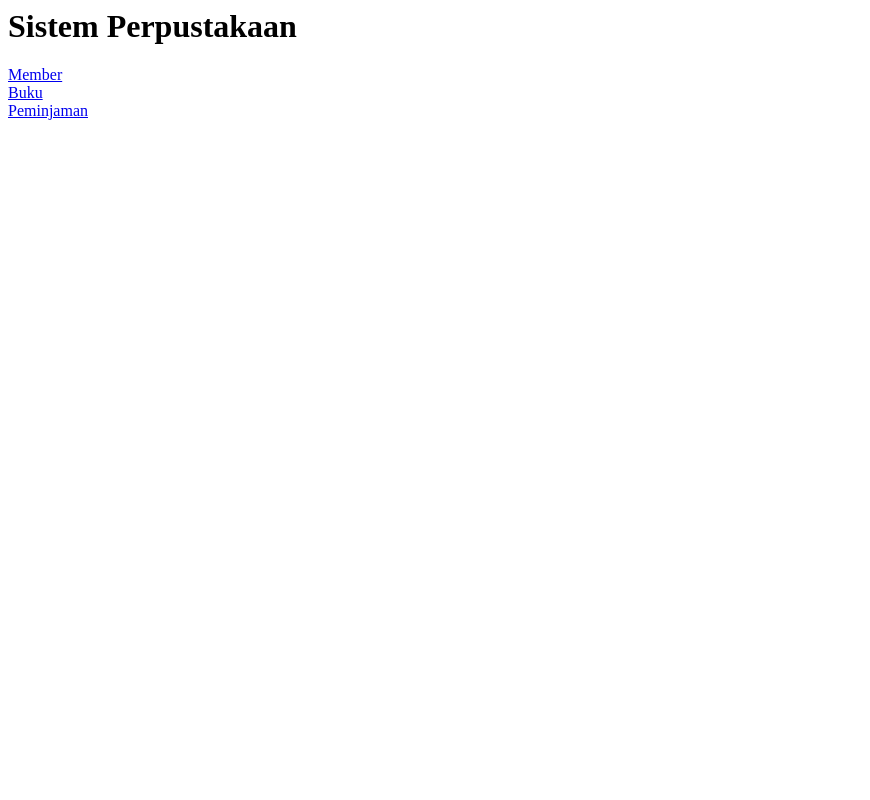
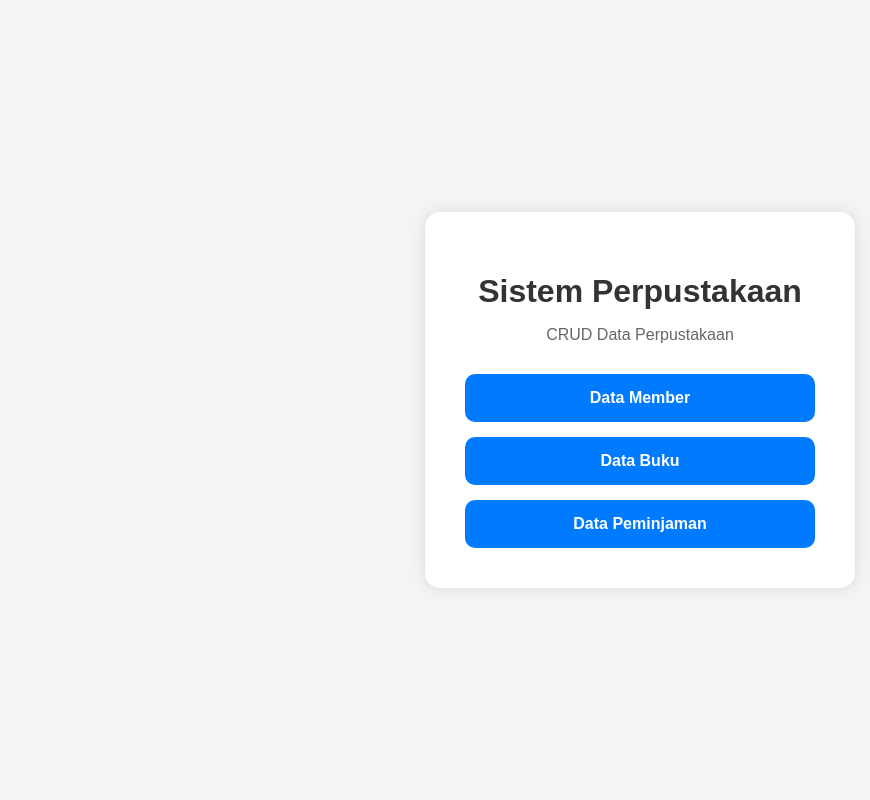
Before and after one commit to athayalailys/prak501, a PHP site: page / in a window 1280 px wide. Shown: the whole page, without its empty margins (0-870 px from the left). Run offline with PHP 8.4, Linux system fonts and the light colour scheme.

Commit message:
Refactor index.php to include HTML structure and styles

```diff
--- a/index.php
+++ b/index.php
@@ -1,5 +1,85 @@
-<h1>Sistem Perpustakaan</h1>
+<?php
+error_reporting(E_ALL);
+ini_set('display_errors', 1);
+?>
 
-<a href="Member.php">Member</a><br>
-<a href="Buku.php">Buku</a><br>
-<a href="Peminjaman.php">Peminjaman</a>
+<!DOCTYPE html>
+<html lang="id">
+<head>
+    <meta charset="UTF-8">
+    <meta name="viewport" content="width=device-width, initial-scale=1.0">
+    <title>Sistem Perpustakaan</title>
+
+    <style>
+        body{
+            margin:0;
+            padding:0;
+            font-family: Arial, sans-serif;
+            background:#f4f4f4;
+        }
+
+        .container{
+            width:100%;
+            height:100vh;
+            display:flex;
+            justify-content:center;
+            align-items:center;
+        }
+
+        .card{
+            background:white;
+            padding:40px;
+            border-radius:15px;
+            box-shadow:0 0 15px rgba(0,0,0,0.1);
+            text-align:center;
+            width:350px;
+        }
+
+        h1{
+            margin-bottom:10px;
+            color:#333;
+        }
+
+        p{
+            color:#666;
+            margin-bottom:30px;
+        }
+
+        .menu{
+            display:flex;
+            flex-direction:column;
+            gap:15px;
+        }
+
+        .menu a{
+            text-decoration:none;
+            background:#007bff;
+            color:white;
+            padding:15px;
+            border-radius:10px;
+            transition:0.3s;
+            font-weight:bold;
+        }
+
+        .menu a:hover{
+            background:#0056b3;
+        }
+    </style>
+</head>
+<body>
+
+<div class="container">
+    <div class="card">
+        <h1>Sistem Perpustakaan</h1>
+        <p>CRUD Data Perpustakaan</p>
+
+        <div class="menu">
+            <a href="Member.php">Data Member</a>
+            <a href="Buku.php">Data Buku</a>
+            <a href="Peminjaman.php">Data Peminjaman</a>
+        </div>
+    </div>
+</div>
+
+</body>
+</html>
```
